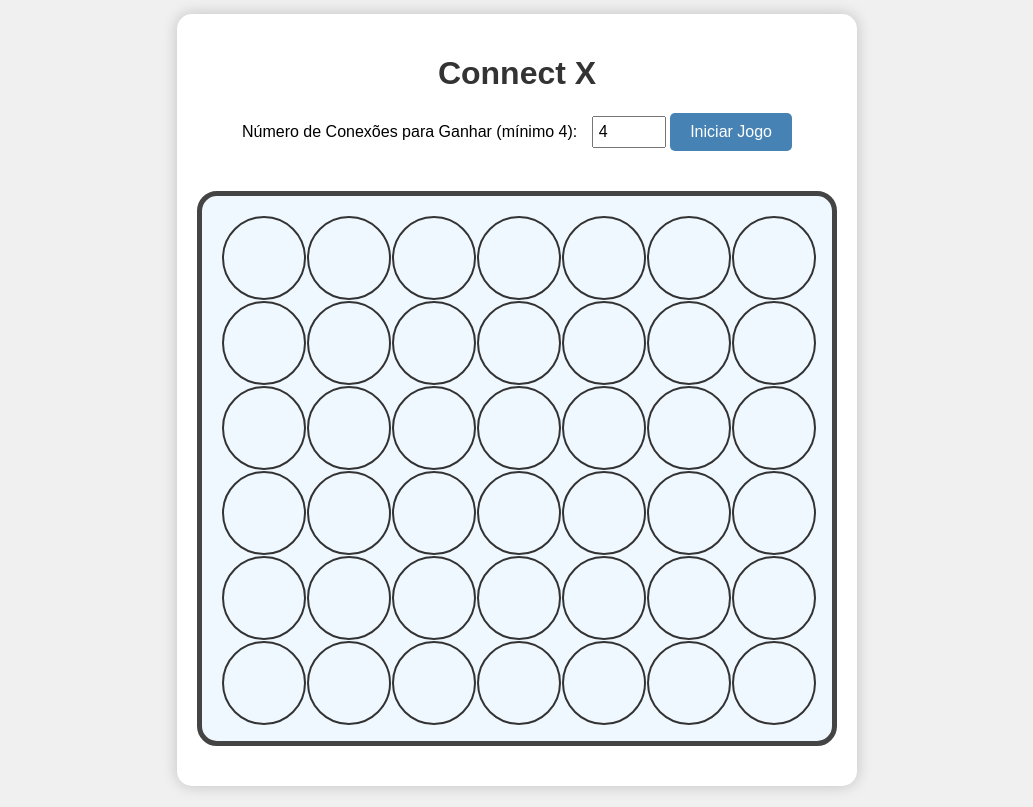
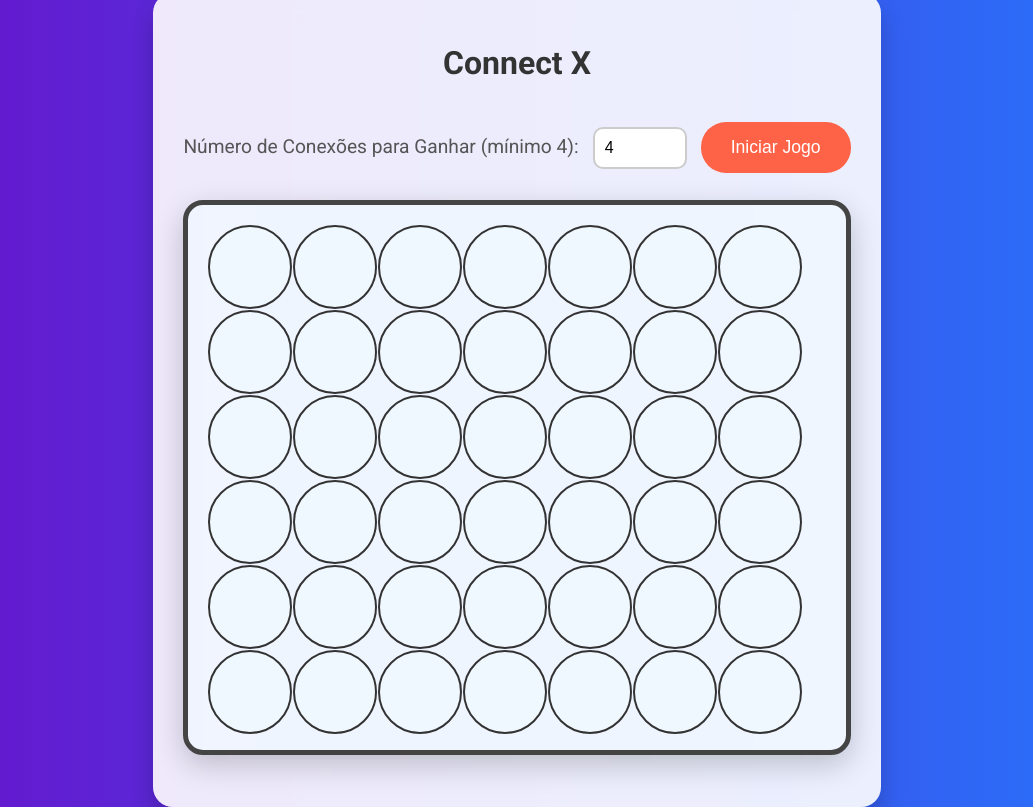
Before and after one commit to MConras/Connect-X-GPT, a plain HTML site: page index.html in a window 1280 px wide. Both pictures are taken after a click on the button "Iniciar Jogo". Shown: the whole page, without its empty margins (123-1156 px from the left). Drawn offline with Linux system fonts and the light colour scheme.

Commit message:
Add files via upload

```diff
--- a/index.html
+++ b/index.html
@@ -4,7 +4,8 @@
     <meta charset="UTF-8">
     <meta name="viewport" content="width=device-width, initial-scale=1.0">
     <link rel="stylesheet" href="styles.css">
-    <title>Connect X</title>
+    <link href="https://fonts.googleapis.com/css2?family=Roboto:wght@400;700&display=swap" rel="stylesheet">
+    <title>Connect X - Jogo Melhorado</title>
 </head>
 <body>
     <div class="container">
@@ -12,7 +13,7 @@
         <label for="connectInput">Número de Conexões para Ganhar (mínimo 4):</label>
         <input type="number" id="connectInput" min="4" value="4">
         <button onclick="iniciarJogo()">Iniciar Jogo</button>
-        <div id="tabuleiro"></div>
+        <div id="tabuleiro" style="width: auto; max-width: 100%; margin: 20px auto; padding: 10px;"></div>
         <p id="mensagem"></p>
     </div>
     <script src="script.js"></script>
--- a/script.js
+++ b/script.js
@@ -12,6 +12,8 @@ const CORES_JOGADORES = {
     Vazio: '#f0f8ff'
 };
 
+const ANIMACAO_TEMPO = 800;
+
 function iniciarJogo() {
     const connectInput = parseInt(document.getElementById("connectInput").value);
     if (isNaN(connectInput) || connectInput < 4) {
@@ -19,8 +21,8 @@ function iniciarJogo() {
         return;
     }
     CONNECT = connectInput;
+    COLUMNS = Math.ceil(1.75 * CONNECT);
     ROWS = Math.ceil(1.5 * CONNECT);
-    COLUMNS = Math.ceil(1.75 * CONNECT);
     document.getElementById("mensagem").textContent = '';
     tabuleiro = Array.from({ length: ROWS }, () => Array(COLUMNS).fill(null));
     criarTabuleiro();
@@ -35,7 +37,8 @@ function criarTabuleiro() {
     tabuleiroDiv.style.border = '5px solid #444';
     tabuleiroDiv.style.borderRadius = '20px';
     tabuleiroDiv.style.padding = '20px';
-    tabuleiroDiv.style.backgroundColor = '#f0f8ff';
+    tabuleiroDiv.style.backgroundColor = 'rgba(240, 248, 255, 0.8)';
+    tabuleiroDiv.style.boxShadow = '0 10px 30px rgba(0, 0, 0, 0.2)';
 
     for (let i = 0; i < ROWS; i++) {
         for (let j = 0; j < COLUMNS; j++) {
@@ -46,6 +49,14 @@ function criarTabuleiro() {
             celula.addEventListener("click", () => fazerJogada(j));
             celula.style.border = '2px solid #333';
             celula.style.borderRadius = '50%';
+            celula.style.transition = 'transform 0.3s ease, background-color 0.3s ease';
+            celula.style.cursor = 'pointer';
+            celula.addEventListener('mouseenter', () => {
+                celula.style.transform = 'scale(1.1)';
+            });
+            celula.addEventListener('mouseleave', () => {
+                celula.style.transform = 'scale(1)';
+            });
             tabuleiroDiv.appendChild(celula);
         }
     }
@@ -74,12 +85,7 @@ function fazerJogada(coluna) {
         }
     }
 
-    const mensagemElemento = document.getElementById("mensagem");
-    mensagemElemento.textContent = "Coluna cheia! Tente outra coluna.";
-    mensagemElemento.style.color = '#ff6347';
-    mensagemElemento.style.fontWeight = 'bold';
-    mensagemElemento.style.animation = 'shake 0.3s';
-    new Audio('https://www.soundjay.com/button/beep-07.wav').play();
+    document.getElementById("mensagem").textContent = "Coluna cheia! Tente outra coluna.";
 }
 
 function animarBolinhaCaindo(linha, coluna) {
@@ -90,7 +96,7 @@ function animarBolinhaCaindo(linha, coluna) {
             { transform: 'translateY(0)', opacity: 1 }
         ],
         {
-            duration: 800,
+            duration: ANIMACAO_TEMPO,
             easing: 'ease-out'
         }
     );
@@ -104,6 +110,7 @@ function atualizarTabuleiro() {
         const valor = tabuleiro[linha][coluna];
         celula.style.backgroundColor = valor === 'Vermelho' ? CORES_JOGADORES.Vermelho : valor === 'Amarelo' ? CORES_JOGADORES.Amarelo : CORES_JOGADORES.Vazio;
         celula.style.transition = 'background-color 0.5s ease';
+        celula.style.boxShadow = valor ? '0 0 20px rgba(0, 0, 0, 0.5)' : 'none';
     });
 }
 
--- a/styles.css
+++ b/styles.css
@@ -1,6 +1,6 @@
 body {
-    font-family: Arial, sans-serif;
-    background-color: #f0f0f0;
+    font-family: 'Roboto', sans-serif;
+    background: linear-gradient(to right, #6a11cb, #2575fc);
     display: flex;
     justify-content: center;
     align-items: center;
@@ -10,52 +10,62 @@ body {
 
 .container {
     text-align: center;
-    background: white;
-    padding: 20px;
-    border-radius: 15px;
-    box-shadow: 0px 0px 15px rgba(0, 0, 0, 0.2);
+    background: rgba(255, 255, 255, 0.9);
+    padding: 30px;
+    border-radius: 20px;
+    box-shadow: 0 15px 25px rgba(0, 0, 0, 0.2);
+    backdrop-filter: blur(10px);
 }
 
 h1 {
     color: #333;
+    font-weight: bold;
+    margin-bottom: 20px;
 }
 
 label {
-    font-size: 1rem;
-    margin-right: 10px;
+    font-size: 1.2rem;
+    color: #555;
 }
 
 input[type="number"] {
-    padding: 5px;
+    padding: 10px;
     font-size: 1rem;
-    width: 60px;
-    margin-bottom: 10px;
+    width: 70px;
+    margin: 10px;
+    border: 2px solid #ccc;
+    border-radius: 10px;
+    transition: border 0.3s;
+}
+
+input[type="number"]:focus {
+    border: 2px solid #6a11cb;
 }
 
 button {
-    padding: 10px 20px;
+    padding: 15px 30px;
     border: none;
-    border-radius: 5px;
-    background: #4682b4;
+    border-radius: 25px;
+    background: #ff6347;
     color: white;
-    font-size: 1rem;
+    font-size: 1.1rem;
     cursor: pointer;
     transition: background 0.3s ease;
-    margin-bottom: 20px;
+    margin-top: 20px;
 }
 
 button:hover {
-    background: #ff6347;
+    background: #ff4500;
 }
 
 #tabuleiro {
     display: grid;
-    gap: 5px;
+    gap: 10px;
     margin: 20px auto;
-    border: 5px solid #444;
+    border: 8px solid #444;
     border-radius: 15px;
-    padding: 15px;
-    background: #f0f8ff;
+    padding: 20px;
+    background: rgba(240, 248, 255, 0.8);
     transition: all 0.5s ease-in-out;
 }
 
@@ -66,22 +76,24 @@ button:hover {
     display: flex;
     justify-content: center;
     align-items: center;
-    font-size: 2rem;
+    font-size: 2.5rem;
     font-weight: bold;
     cursor: pointer;
-    border: 2px solid #333;
+    border: 2px solid #555;
     border-radius: 50%;
-    transition: background-color 0.3s ease, transform 0.3s ease;
+    transition: background-color 0.3s ease, transform 0.3s ease, box-shadow 0.3s ease;
 }
 
 .celula:hover {
-    background-color: #ffa07a;
+    background-color: #ffeb3b;
     transform: scale(1.1);
+    box-shadow: 0 0 15px rgba(0, 0, 0, 0.3);
 }
 
 #mensagem {
     margin-top: 15px;
-    font-size: 1.2rem;
+    font-size: 1.4rem;
     font-weight: bold;
     color: #333;
+    text-shadow: 1px 1px 2px rgba(0, 0, 0, 0.1);
 }
```
